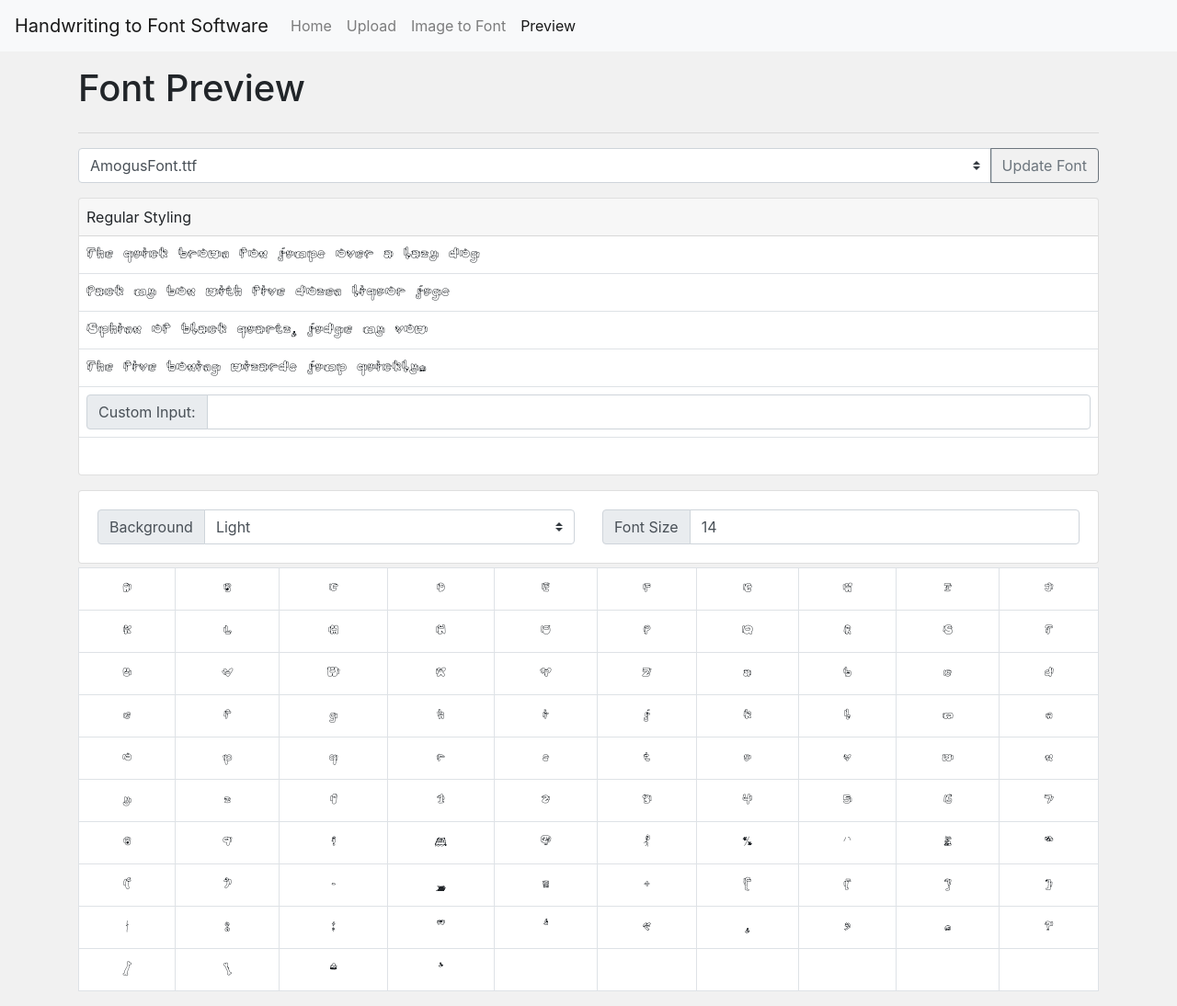
After one commit to EEzycade/handwriting-font-software, a Flask app: page /preview in a window 1280 px wide. The commit adds this page. Shown: the whole page at 92% size. Run offline with Flask 2, Linux system fonts and the light colour scheme; some libraries are stand-ins or nearby versions.

Commit message:
Font Preview Page!

```diff
--- a/server/app/app/static/css/style.css
+++ b/server/app/app/static/css/style.css
@@ -1,3 +1,16 @@
 body {
     background-color: #f1f1f1;
 }
+
+#font-glyphs {
+    text-align: center;
+    font-size: 14px;
+}
+
+#font-glyphs:not(.dark-background) {
+    background-color: #fff;
+}
+#font-glyphs.dark-background {
+    background-color: #1e1e1e;
+    color: #fff;
+}
--- /dev/null
+++ b/server/app/app/templates/public/preview.html
@@ -0,0 +1,123 @@
+{% extends "public/templates/public_template.html" %}
+
+{% set active_page = 'preview' %}
+
+{% block title %}
+    {{ title }}
+{% endblock %}
+
+{% block main %}
+    <style>
+        @font-face {
+            font-family: 'PreviewFont';
+            src: url("{{ url_for('fonts', filename=args)}}");
+        }
+        .font-preview {
+            font-family: 'PreviewFont';
+        }
+    </style>
+    <div class="container">
+        <div class="row">
+            <div class="col-md-12">
+                <h1>{{ title }}</h1>
+            </div>
+        </div>
+        <hr/>
+        <form action="/preview" method="get">
+            <div class="input-group mb-3">
+                <select name="font" id="font-select" class="custom-select">
+                    {% for font in get_font_list() %}
+                        <option value="{{ font }}" {% if font == args %}selected{% endif %}>{{ font }}</option>
+                    {% endfor %}
+                </select>
+                <div class="input-group-append">
+                    <button class="btn btn-outline-secondary input-group-append" type="submit" id="font-select-button">Update Font</button>
+                </div>
+            </div>
+        </form>
+        <div class="font-section">
+            <div class="font-body">
+                <div class="card">
+                    <div class="card-header p-2">Regular Styling</div>
+                    <div class="font-preview card-body p-2 border-bottom">
+                        The quick brown fox jumps over a lazy dog
+                    </div>
+                    <div class="font-preview card-body p-2 border-bottom">
+                        Pack my box with five dozen liquor jugs
+                    </div>
+                    <div class="font-preview card-body p-2 border-bottom">
+                        Sphinx of black quartz, judge my vow
+                    </div>
+                    <div class="font-preview card-body p-2 border-bottom">
+                        The five boxing wizards jump quickly.
+                    </div>
+                    <div class="card-body p-2 border-bottom">
+                        <div class="input-group">
+                            <div class="input-group-prepend">
+                                <span class="input-group-text">Custom Input:</span>
+                            </div>
+                            <input type="text" name="custom-input" id="custom-input" class="form-control" oninput="customText();">
+                        </div>
+                    </div>
+                    <div id="custom-output" class="font-preview card-body p-2">&nbsp;</div>
+                </div>
+            </div>
+
+            <div class="card mt-3">
+                <div class="card-body">
+                    <div class="row">
+                        <div class="input-group col-sm">
+                            <div class="input-group-prepend">
+                                <label for="gridBackground" class="input-group-text">Background</label>
+                            </div>
+                            <select id="grid-background" class="custom-select" onchange="setGridBackground();">
+                                <option value="light">Light</option>
+                                <option value="dark">Dark</option>
+                            </select>
+                        </div>
+                        <div class="input-group col-sm">
+                            <div class="input-group-prepend">
+                                <label for="gridFontSize" class="input-group-text">Font Size</label>
+                            </div>
+                            <input type="number" class="form-control" id="grid-fontSize" value='14' min='1' max='56' onchange="setGridFontSize();">
+                        </div>
+                    </div>
+                </div>
+            </div>
+            <table id="font-glyphs" class="font-preview table table-bordered mt-1">
+                <tbody>
+                {% for i in range(10) %}
+                    <tr>
+                    {% for j in range(10) %}
+                        <td>
+                            {{ get_glyph(i * 10 + j) }}
+                        </td>
+                    {% endfor %}
+                    </tr>
+                {% endfor %}
+                </tbody>
+            </table>
+        </div>
+    </div>
+{% endblock %}
+{% block script %}
+<script>
+    function customText() {
+        var customText = document.getElementById("custom-input").value;
+        document.getElementById("custom-output").innerHTML = customText;
+    }
+    function setGridBackground() {
+        var background = document.getElementById("grid-background").value;
+        if(background == "dark") {
+            document.getElementById("font-glyphs").classList.add("dark-background");
+        } else {
+            document.getElementById("font-glyphs").classList.remove("dark-background");
+        }
+    }
+
+    function setGridFontSize() {
+        var fontSize = document.getElementById("grid-fontSize").value;
+        document.getElementById("font-glyphs").style.fontSize = fontSize + "px";
+    }
+</script>
+{% endblock %}
--- a/server/app/app/templates/public/templates/public_template.html
+++ b/server/app/app/templates/public/templates/public_template.html
@@ -31,6 +31,7 @@
                 {{render_navitem('index', 'Home', 'icon-home', active_page)}}
                 {{render_navitem('upload', 'Upload', 'icon-upload', active_page)}}
                 {{render_navitem('image_to_font', 'Image to Font', 'icon-upload', active_page)}}
+                {{render_navitem('preview', 'Preview', 'icon-search', active_page)}}
             </ul>
         </div>
     </nav>
--- a/server/app/app/views.py
+++ b/server/app/app/views.py
@@ -1,3 +1,4 @@
+from flask.helpers import send_from_directory
 from app import app
 from flask import Flask, render_template, request, redirect, url_for, flash, jsonify
 from datetime import datetime
@@ -7,6 +8,13 @@ from app.image_to_font_utils import *
 import os
 from cv2 import imwrite, imread
 
+glyphs = [
+    'A', 'B', 'C', 'D', 'E', 'F', 'G', 'H', 'I', 'J', 'K', 'L', 'M', 'N', 'O', 'P', 'Q', 'R', 'S', 'T', 'U', 'V', 'W', 'X', 'Y', 'Z',
+    'a', 'b', 'c', 'd', 'e', 'f', 'g', 'h', 'i', 'j', 'k', 'l', 'm', 'n', 'o', 'p', 'q', 'r', 's', 't', 'u', 'v', 'w', 'x', 'y', 'z',
+    '0', '1', '2', '3', '4', '5', '6', '7', '8', '9',
+    '!', '@', '#', '$', '%', '^', '&', '*', '(', ')', '-', '_', '=', '+', '{', '[', '}', ']', '|', ':', ';', '"', '\'', '<', ',', '>', '.', '?', '/', '\\', '~', '`'
+]
+
 def allowed_image(filename):
     ''' Check that the file extension is an accepted image '''
     return '.' in filename and \
@@ -15,6 +23,19 @@ def allowed_image(filename):
 def allowed_image_filesize(filesize):
     ''' Check that the file size is less than the allowed maximum '''
     return filesize < app.config['MAX_IMAGE_SIZE']
+
+def get_glyph(idx):
+    ''' Get the glyph from the glyphs list '''
+    if(idx < len(glyphs)):
+        return glyphs[idx]
+    else:
+        return ''
+app.jinja_env.globals.update(get_glyph=get_glyph)
+
+def get_font_list():
+    ''' Get the list of fonts from the fonts folder '''
+    return os.listdir('./app/' + app.config['FONTS_FOLDER'])
+app.jinja_env.globals.update(get_font_list=get_font_list)
 
 @app.route('/')
 def index():
@@ -115,3 +136,19 @@ def image_to_font():
                 return redirect(request.url)
 
     return render_template('public/image_to_font.html', title='Image To Font')
+
+@app.route('/fonts/<path:filename>')
+def fonts(filename):
+    return send_from_directory(app.config['FONTS_FOLDER'], secure_filename(filename), as_attachment=True)
+
+@app.route('/preview')
+def preview():
+    if request.args:
+        if request.args['font']:
+            data = request.args['font']
+            if data in get_font_list():
+                return render_template('public/preview.html', title='Font Preview', args=data)
+    for f in request.args.items():
+        if f[0] in get_font_list():
+            return render_template('public/preview.html', title='Font Preview', args=f[0])
+    return render_template('public/preview.html', title='Font Preview', args='AmogusFont.ttf')
--- a/server/app/config.py
+++ b/server/app/config.py
@@ -6,6 +6,7 @@ class Config(object):
     IMAGE_UPLOADS = "./app/uploads/"
     PROCESSED_IMAGES = "./app/processed_images"
     CUT_IMAGES = "./app/cut_images"
+    FONTS_FOLDER = "./fonts"
 
     ALLOWED_IMAGE_EXTENSIONS = ["png", "jpg", "jpeg"]
     MAX_IMAGE_SIZE = 8 * 1024 * 1024 # 8MB
```
Also changed, not shown: server/README.md, server/app/app/fonts/AmogusFont.ttf (added), server/app/app/fonts/ComicNeue-Regular.ttf (added), server/app/app/fonts/Helvetica.ttf (added), server/app/app/fonts/OpenSans-Regular.ttf (added).
